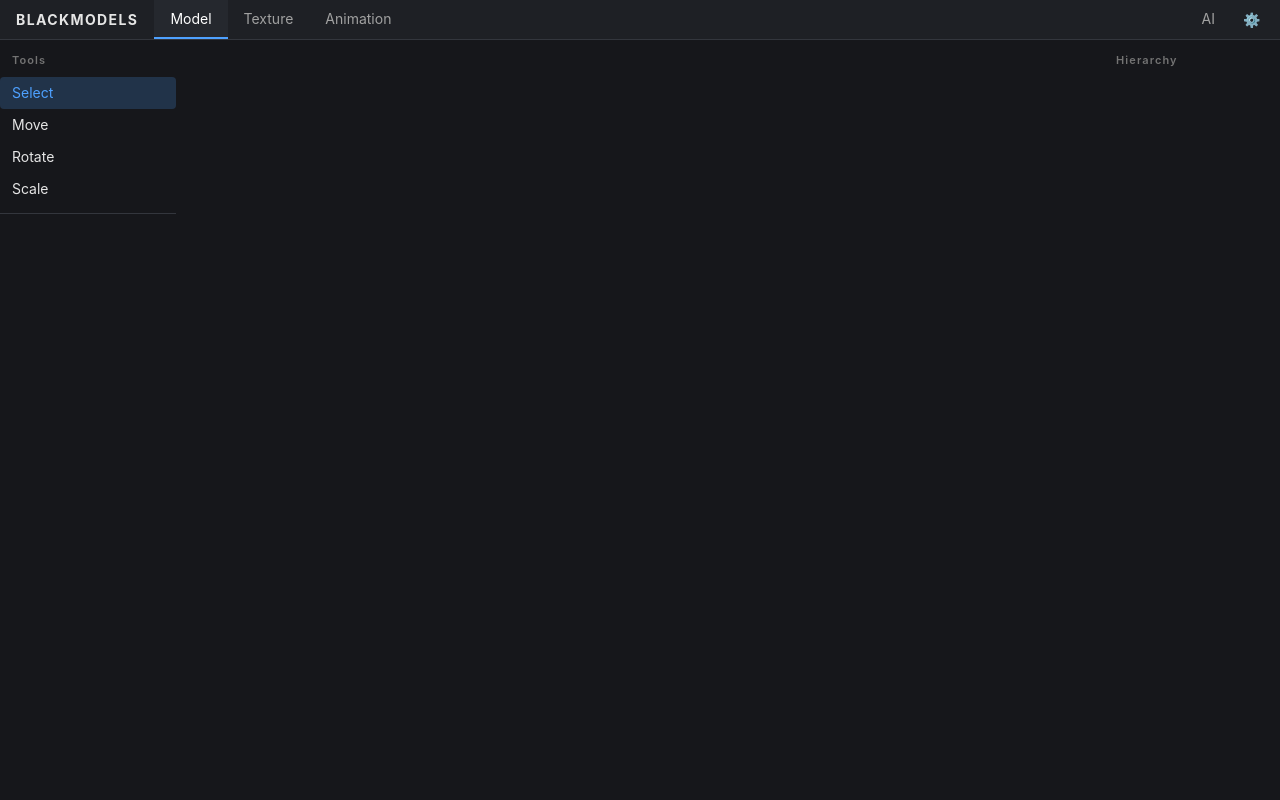
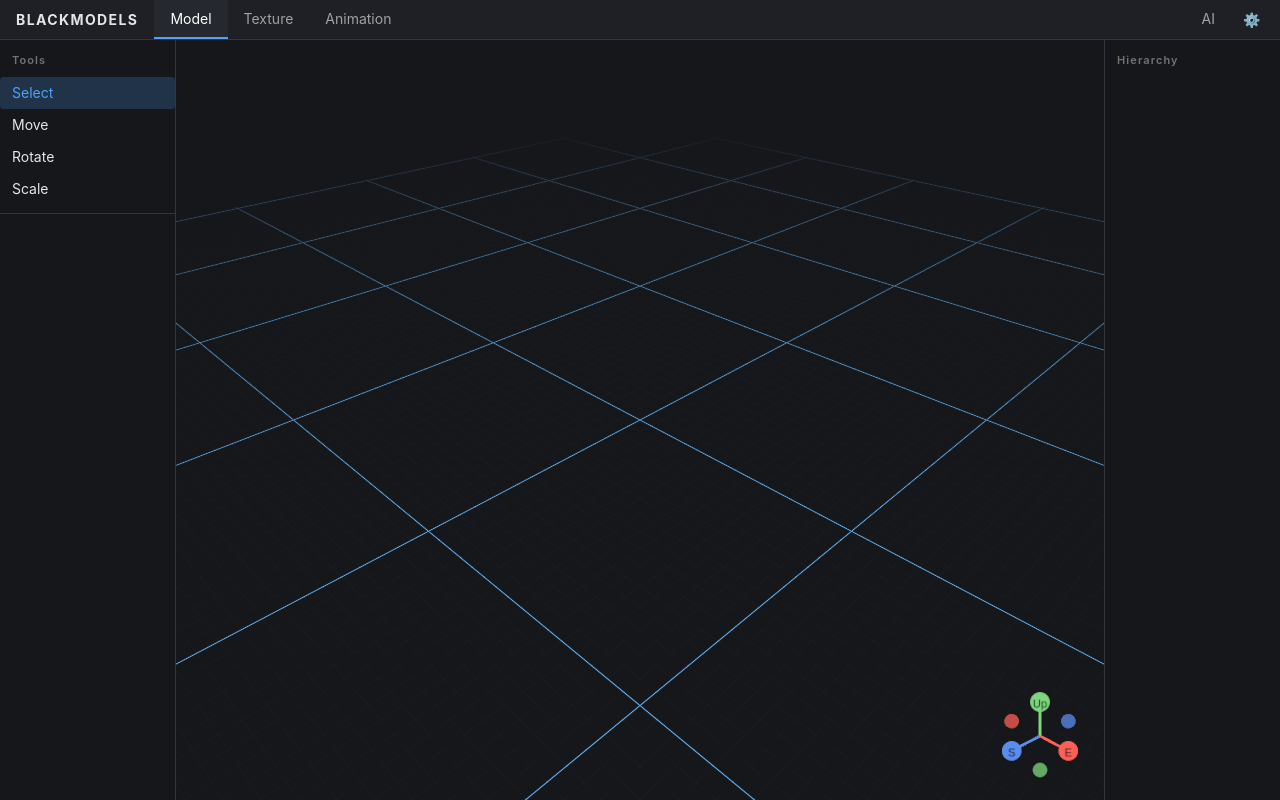
Before and after one commit to Tysi3k22/BlackModels, a React (Vite) app: page / in a window 1280 px wide. Both pictures are taken after a click on the button "+ New Model". Built offline with nearby package versions, Linux system fonts and the light colour scheme.

Commit message:
added 3d preview template

```diff
--- /dev/null
+++ b/src/components/Viewport.tsx
@@ -0,0 +1,39 @@
+import { Canvas } from "@react-three/fiber";
+import { GizmoHelper, GizmoViewport, Grid, OrbitControls } from "@react-three/drei";
+
+export default function Viewport() {
+  return (
+    <Canvas
+      camera={{ position: [32, 28, 32], fov: 50, near: 0.1, far: 2000 }}
+      dpr={[1, 2]}
+    >
+      <color attach="background" args={["#16171b"]} />
+
+      <hemisphereLight intensity={0.5} groundColor="#1e2025" />
+      <ambientLight intensity={0.4} />
+      <directionalLight position={[24, 40, 16]} intensity={1.1} />
+
+      <Grid
+        cellSize={1}
+        cellThickness={0.5}
+        cellColor="#33363d"
+        sectionSize={16}
+        sectionThickness={1}
+        sectionColor="#4ea1ff"
+        fadeDistance={128}
+        fadeStrength={1}
+        infiniteGrid
+      />
+
+      <OrbitControls makeDefault enableDamping dampingFactor={0.15} />
+
+      <GizmoHelper alignment="bottom-right" margin={[64, 64]}>
+        <GizmoViewport
+          axisColors={["#ff5f56", "#7dd87d", "#5b8def"]}
+          labels={["E", "Up", "S"]}
+          labelColor="#16171b"
+        />
+      </GizmoHelper>
+    </Canvas>
+  );
+}
--- a/src/screens/ModelEditor.tsx
+++ b/src/screens/ModelEditor.tsx
@@ -1,5 +1,6 @@
-import {PanelTitle, ToolButton, Divider} from "../components/Panel";
+import {Divider, PanelTitle, ToolButton} from "../components/Panel";
 import { ModelTools, useApp } from "../constants";
+import Viewport from "../components/Viewport";
 
 const tools: ModelTools[] = ["Select", "Move", "Rotate", "Scale"];
 
@@ -8,8 +9,8 @@ export default function ModelEditor() {
     const setModelTool = useApp((state) => state.setModelTool);
 
     return (
-        <main className="flex h-full w-full flex-row items-stretch justify-start">
-            <div id="leftContainer" className="flex w-1/8 min-w-44 flex-col">
+        <main className="flex min-h-0 w-full flex-1 flex-row items-stretch justify-start">
+            <div id="leftContainer" className="flex w-1/8 min-w-44 flex-col border-r border-border">
                 <PanelTitle>Tools</PanelTitle>
                 {tools.map((tool) => (
                     <ToolButton
@@ -24,11 +25,11 @@ export default function ModelEditor() {
             </div>
 
 
-            <div id="middleContainer" className="flex w-full flex-col">
-                {/* TODO: 3D viewport (Three.js) */}
+            <div id="middleContainer" className="relative flex min-h-0 w-full flex-col">
+                <Viewport />
             </div>
 
-            <div id="rightContainer" className="flex w-1/8 min-w-44 flex-col">
+            <div id="rightContainer" className="flex w-1/8 min-w-44 flex-col border-l border-border">
                 <PanelTitle>Hierarchy</PanelTitle>
             </div>
         </main>
```
Also changed, not shown: 2 other files (tests, documents, lock files or other folders).
